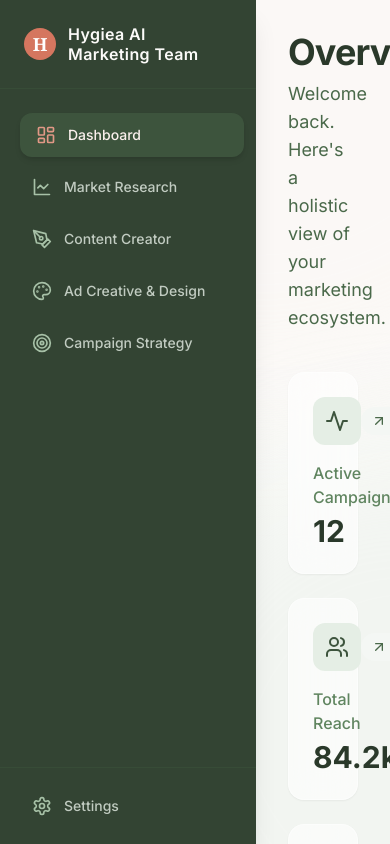
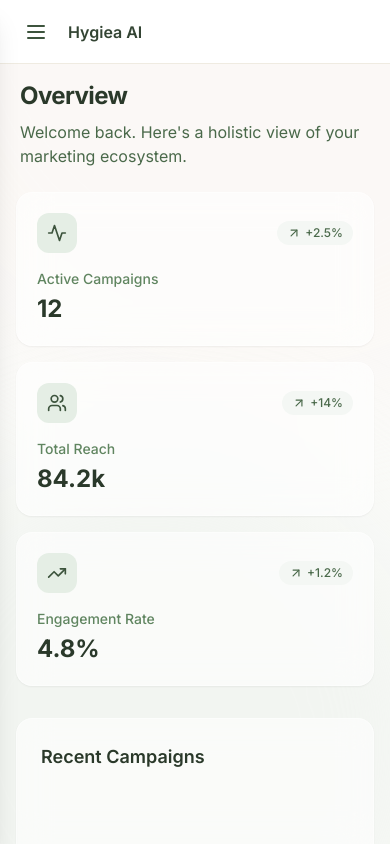
Before and after one commit to shrey00500/hygiea-marketing-ai, a React (Vite) app: page / in a window 390 px wide. Built offline with nearby package versions, Linux system fonts and the light colour scheme.

Commit message:
Mobile optimization for sidebar, layout, and dashboard views

```diff
--- a/src/components/layout/Layout.jsx
+++ b/src/components/layout/Layout.jsx
@@ -1,4 +1,5 @@
 import React, { useState } from 'react';
+import { Menu } from 'lucide-react';
 import Sidebar from './Sidebar';
 import DashboardOverview from '../views/DashboardOverview';
 import ChatInterface from '../chat/ChatInterface';
@@ -7,6 +8,7 @@ import Settings from '../views/Settings';
 
 export default function Layout() {
   const [activeTab, setActiveTab] = useState('dashboard');
+  const [mobileOpen, setMobileOpen] = useState(false);
 
   const renderContent = () => {
     switch (activeTab) {
@@ -29,8 +31,27 @@ export default function Layout() {
 
   return (
     <div className="flex h-screen w-full bg-sand-50 overflow-hidden font-sans">
-      <Sidebar activeTab={activeTab} setActiveTab={setActiveTab} />
+      <Sidebar
+        activeTab={activeTab}
+        setActiveTab={setActiveTab}
+        mobileOpen={mobileOpen}
+        setMobileOpen={setMobileOpen}
+      />
+
       <main className="flex-1 relative overflow-hidden flex flex-col bg-sand-50/50">
+        {/* Mobile Header */}
+        <div className="lg:hidden h-16 bg-white border-b border-sand-200 flex items-center px-4 shrink-0 z-20">
+          <button
+            onClick={() => setMobileOpen(true)}
+            className="p-2 hover:bg-sand-100 rounded-lg text-sage-700 transition-colors"
+          >
+            <Menu size={24} />
+          </button>
+          <div className="ml-3 font-semibold text-sage-800">
+            Hygiea AI
+          </div>
+        </div>
+
         {/* Background Decorative Element */}
         <div className="absolute top-0 right-0 w-[800px] h-[800px] bg-terracotta-100/30 rounded-full blur-3xl -translate-y-1/2 translate-x-1/3 pointer-events-none" />
         <div className="absolute bottom-0 left-0 w-[600px] h-[600px] bg-sage-100/40 rounded-full blur-3xl translate-y-1/3 -translate-x-1/4 pointer-events-none" />
--- a/src/components/layout/Sidebar.jsx
+++ b/src/components/layout/Sidebar.jsx
@@ -5,7 +5,8 @@ import {
   PenTool,
   Palette,
   Target,
-  Settings
+  Settings,
+  X
 } from 'lucide-react';
 
 const navigation = [
@@ -16,14 +17,36 @@ const navigation = [
   { name: 'Campaign Strategy', id: 'campaign-strategy', icon: Target },
 ];
 
-export default function Sidebar({ activeTab, setActiveTab }) {
+export default function Sidebar({ activeTab, setActiveTab, mobileOpen, setMobileOpen }) {
   return (
-    <div className="w-64 bg-sage-800 text-sand-50 h-screen flex flex-col shadow-xl z-10 relative">
-      <div className="p-6 flex items-center gap-3 border-b border-sage-700/50">
+    <>
+      {/* Mobile Overlay */}
+      {mobileOpen && (
+        <div
+          className="fixed inset-0 bg-black/50 z-40 lg:hidden backdrop-blur-sm transition-opacity duration-300"
+          onClick={() => setMobileOpen(false)}
+        />
+      )}
+
+      {/* Sidebar Container */}
+      <div className={`
+        fixed inset-y-0 left-0 z-50 w-64 bg-sage-800 text-sand-50 h-screen flex flex-col shadow-xl
+        transition-transform duration-300 transform lg:translate-x-0 lg:static lg:inset-auto
+        ${mobileOpen ? 'translate-x-0' : '-translate-x-full'}
+      `}>
+        <div className="p-6 flex items-center justify-between border-b border-sage-700/50">
+          <div className="flex items-center gap-3">
             <div className="w-8 h-8 rounded-full bg-terracotta-500 flex items-center justify-center shrink-0">
               <span className="font-serif font-bold text-lg text-white">H</span>
             </div>
-        <h1 className="text-base font-semibold tracking-wide leading-tight">Hygiea AI Marketing Team</h1>
+            <h1 className="text-base font-semibold tracking-wide leading-tight">Hygiea AI</h1>
+          </div>
+          <button
+            onClick={() => setMobileOpen(false)}
+            className="lg:hidden p-1 hover:bg-sage-700 rounded-md transition-colors"
+          >
+            <X size={20} />
+          </button>
         </div>
 
         <nav className="flex-1 px-4 py-6 space-y-2 overflow-y-auto">
@@ -33,7 +56,10 @@ export default function Sidebar({ activeTab, setActiveTab }) {
             return (
               <button
                 key={item.id}
-              onClick={() => setActiveTab(item.id)}
+                onClick={() => {
+                  setActiveTab(item.id);
+                  setMobileOpen(false);
+                }}
                 className={`w-full flex items-center gap-3 px-4 py-3 rounded-xl transition-all duration-300 group ${
                   isActive
                     ? 'bg-sage-700 text-terracotta-100 shadow-md translate-x-1'
@@ -49,7 +75,10 @@ export default function Sidebar({ activeTab, setActiveTab }) {
 
         <div className="p-4 mt-auto border-t border-sage-700/50">
           <button
-          onClick={() => setActiveTab('settings')}
+            onClick={() => {
+              setActiveTab('settings');
+              setMobileOpen(false);
+            }}
             className={`w-full flex items-center gap-3 px-4 py-3 rounded-xl transition-all duration-300 group ${
               activeTab === 'settings'
                 ? 'bg-sage-700 text-terracotta-100 shadow-md translate-x-1'
@@ -61,5 +90,6 @@ export default function Sidebar({ activeTab, setActiveTab }) {
           </button>
         </div>
       </div>
+    </>
   );
 }
--- a/src/components/views/DashboardOverview.jsx
+++ b/src/components/views/DashboardOverview.jsx
@@ -9,50 +9,50 @@ const stats = [
 
 export default function DashboardOverview() {
   return (
-    <div className="p-8 max-w-7xl mx-auto">
-      <header className="mb-10">
-        <h1 className="text-4xl font-bold text-sage-900 tracking-tight">Overview</h1>
-        <p className="text-sage-600 mt-2 text-lg">Welcome back. Here's a holistic view of your marketing ecosystem.</p>
+    <div className="p-4 md:p-8 max-w-7xl mx-auto">
+      <header className="mb-6 md:mb-10 px-1">
+        <h1 className="text-2xl md:text-4xl font-bold text-sage-900 tracking-tight">Overview</h1>
+        <p className="text-sage-600 mt-2 text-base md:text-lg">Welcome back. Here's a holistic view of your marketing ecosystem.</p>
       </header>
 
-      <div className="grid grid-cols-1 md:grid-cols-3 gap-6 mb-10">
+      <div className="grid grid-cols-1 sm:grid-cols-2 md:grid-cols-3 gap-4 md:gap-6 mb-8 md:mb-10">
         {stats.map((stat, idx) => {
           const Icon = stat.icon;
           return (
-            <div key={idx} className="glass-panel rounded-2xl p-6 transition-transform hover:-translate-y-1 duration-300">
+            <div key={idx} className="glass-panel rounded-2xl p-5 md:p-6 transition-transform hover:-translate-y-1 duration-300">
               <div className="flex items-center justify-between mb-4">
-                <div className="p-3 bg-sage-100 text-sage-700 rounded-xl">
-                  <Icon size={24} />
+                <div className="p-2.5 md:p-3 bg-sage-100 text-sage-700 rounded-xl">
+                  <Icon size={20} className="md:w-6 md:h-6" />
                 </div>
-                <div className="flex items-center gap-1 text-sm font-medium text-sage-600 bg-sage-50 px-2.5 py-1 rounded-full">
-                  <ArrowUpRight size={16} />
+                <div className="flex items-center gap-1 text-xs md:text-sm font-medium text-sage-600 bg-sage-50 px-2.5 py-1 rounded-full">
+                  <ArrowUpRight size={14} className="md:w-4 md:h-4" />
                   {stat.increase}
                 </div>
               </div>
-              <h3 className="text-sage-500 font-medium">{stat.label}</h3>
-              <p className="text-3xl font-bold text-sage-900 mt-1">{stat.value}</p>
+              <h3 className="text-sm md:text-base text-sage-500 font-medium">{stat.label}</h3>
+              <p className="text-2xl md:text-3xl font-bold text-sage-900 mt-1">{stat.value}</p>
             </div>
           );
         })}
       </div>
 
-      <div className="grid grid-cols-1 lg:grid-cols-2 gap-8">
-        <div className="glass-panel rounded-2xl p-8 min-h-[400px]">
-          <h3 className="text-xl font-semibold text-sage-900 mb-6">Recent Campaigns</h3>
-          <div className="flex flex-col items-center justify-center h-full text-sage-400 space-y-4 pt-10">
-            <div className="w-16 h-16 rounded-full bg-sage-50 flex items-center justify-center">
-              <Activity size={32} className="text-sage-300" />
+      <div className="grid grid-cols-1 lg:grid-cols-2 gap-6 md:gap-8">
+        <div className="glass-panel rounded-2xl p-6 md:p-8 min-h-[300px] md:min-h-[400px]">
+          <h3 className="text-lg md:text-xl font-semibold text-sage-900 mb-6">Recent Campaigns</h3>
+          <div className="flex flex-col items-center justify-center h-full text-sage-400 space-y-4 py-10">
+            <div className="w-12 h-12 md:w-16 md:h-16 rounded-full bg-sage-50 flex items-center justify-center">
+              <Activity size={24} className="text-sage-300 md:w-8 md:h-8" />
             </div>
-            <p>Connect your analytics to view recent campaigns</p>
+            <p className="text-sm md:text-base text-center">Connect your analytics to view recent campaigns</p>
           </div>
         </div>
-        <div className="glass-panel rounded-2xl p-8 min-h-[400px]">
-          <h3 className="text-xl font-semibold text-sage-900 mb-6">Audience Growth</h3>
-          <div className="flex flex-col items-center justify-center h-full text-sage-400 space-y-4 pt-10">
-            <div className="w-16 h-16 rounded-full bg-sage-50 flex items-center justify-center">
-              <Users size={32} className="text-sage-300" />
+        <div className="glass-panel rounded-2xl p-6 md:p-8 min-h-[300px] md:min-h-[400px]">
+          <h3 className="text-lg md:text-xl font-semibold text-sage-900 mb-6">Audience Growth</h3>
+          <div className="flex flex-col items-center justify-center h-full text-sage-400 space-y-4 py-10">
+            <div className="w-12 h-12 md:w-16 md:h-16 rounded-full bg-sage-50 flex items-center justify-center">
+              <Users size={24} className="text-sage-300 md:w-8 md:h-8" />
             </div>
-            <p>Connect your social accounts to view growth</p>
+            <p className="text-sm md:text-base text-center">Connect your social accounts to view growth</p>
           </div>
         </div>
       </div>
```
Also changed, not shown: src/components/chat/ChatInterface.jsx (+19 -19 lines). Lines whose indentation alone changed are shown as unchanged.
